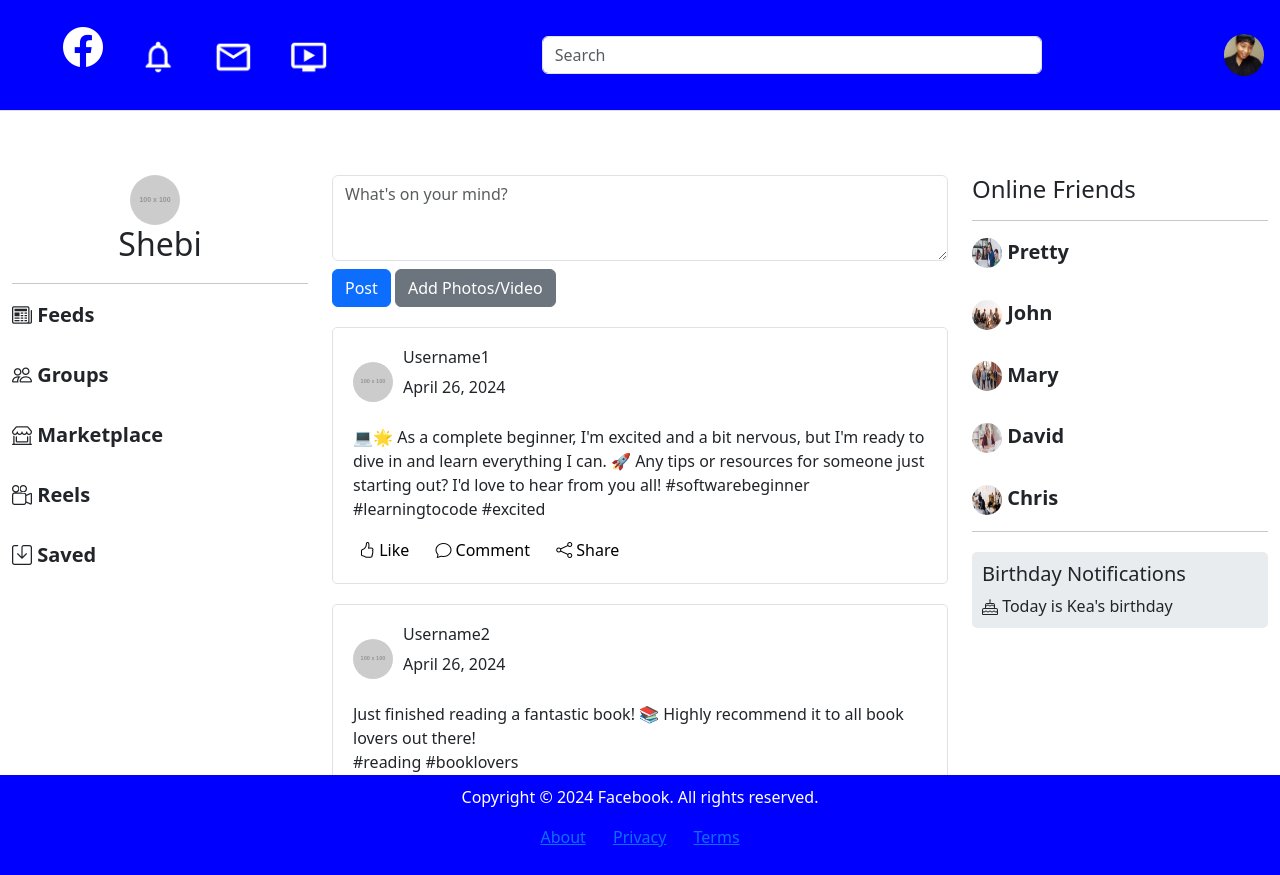
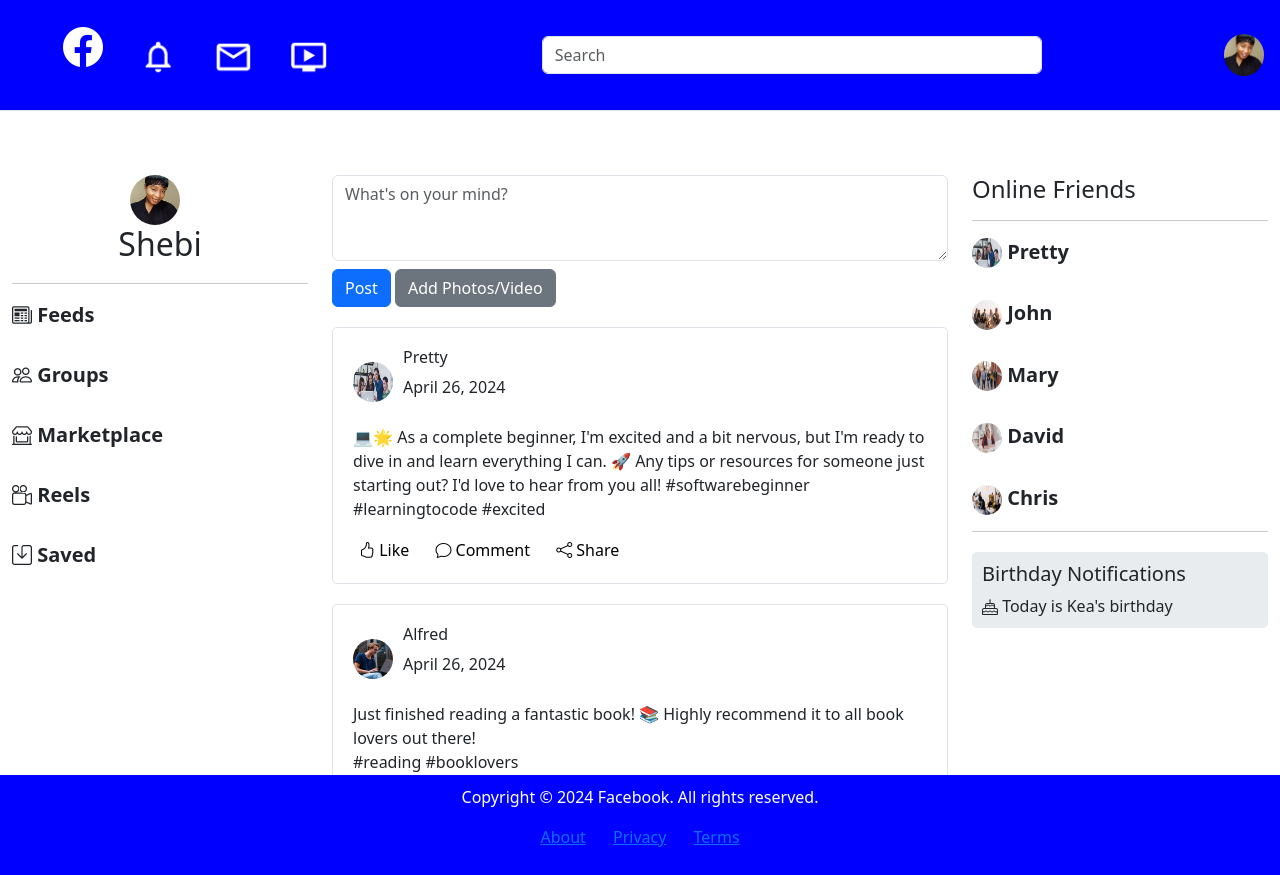
Before and after one commit to Alina-97/Facebook-Layout, a plain HTML site: page index.html in a window 1280 px wide. Drawn offline with nearby package versions, Linux system fonts and the light colour scheme; placeholder pictures from the web are drawn by us.

Commit message:
Added new features

```diff
--- a/index.html
+++ b/index.html
@@ -49,7 +49,7 @@
       <div class="col-md-3 overflow-scroll">
         <div class="card-sidebar">
           <div class="profile-shortcut">
-            <img src="https://via.placeholder.com/100">
+            <img src="images.1/p-p.jpg">
             <h2>Shebi</h2>
 
           </div>
@@ -82,9 +82,9 @@
               <!-- Feed of Posts -->
               <div class="post">
                 <div class="post-header">
-                  <img src="https://via.placeholder.com/100">
+                  <img src="images.1/feed-image-1.png">
                   <div>
-                    <h6>Username1</h6>
+                    <h6>Pretty</h6>
                     <p>April 26, 2024</p>
                   </div>
                 </div>
@@ -100,9 +100,9 @@
               </div>
               <div class="post">
                 <div class="post-header">
-                  <img src="https://via.placeholder.com/100">
+                  <img src="images.1/member-7.png">
                   <div>
-                    <h6>Username2</h6>
+                    <h6>Alfred</h6>
                     <p>April 26, 2024</p>
                   </div>
                 </div>
@@ -117,12 +117,13 @@
               </div>
               <div class="post">
                 <div class="post-header">
-                  <img src="https://via.placeholder.com/100">
+                  <img src="images.1/289-536x354.jpg">
                   <div>
-                    <h6>Username3</h6>
+                    <h6>Alina</h6>
                     <p>April 26, 2024</p>
                   </div>
                 </div>
+                <img src="images.1/4253953145_ab68ff3cc2.jpg" >
                 <p>Just started my journey into the world of software development!
                   💻🌟 As a complete beginner, I'm excited and a bit nervous, but I'm ready to dive in and learn everything I
                   can. 🚀 Any tips or resources for someone just starting out?
```
Also changed, not shown: images.1/289-536x354.jpg (added), images.1/4253953145_ab68ff3cc2.jpg (added), images.1/OIP.jpg (added), images.1/dog.jpg (added).
